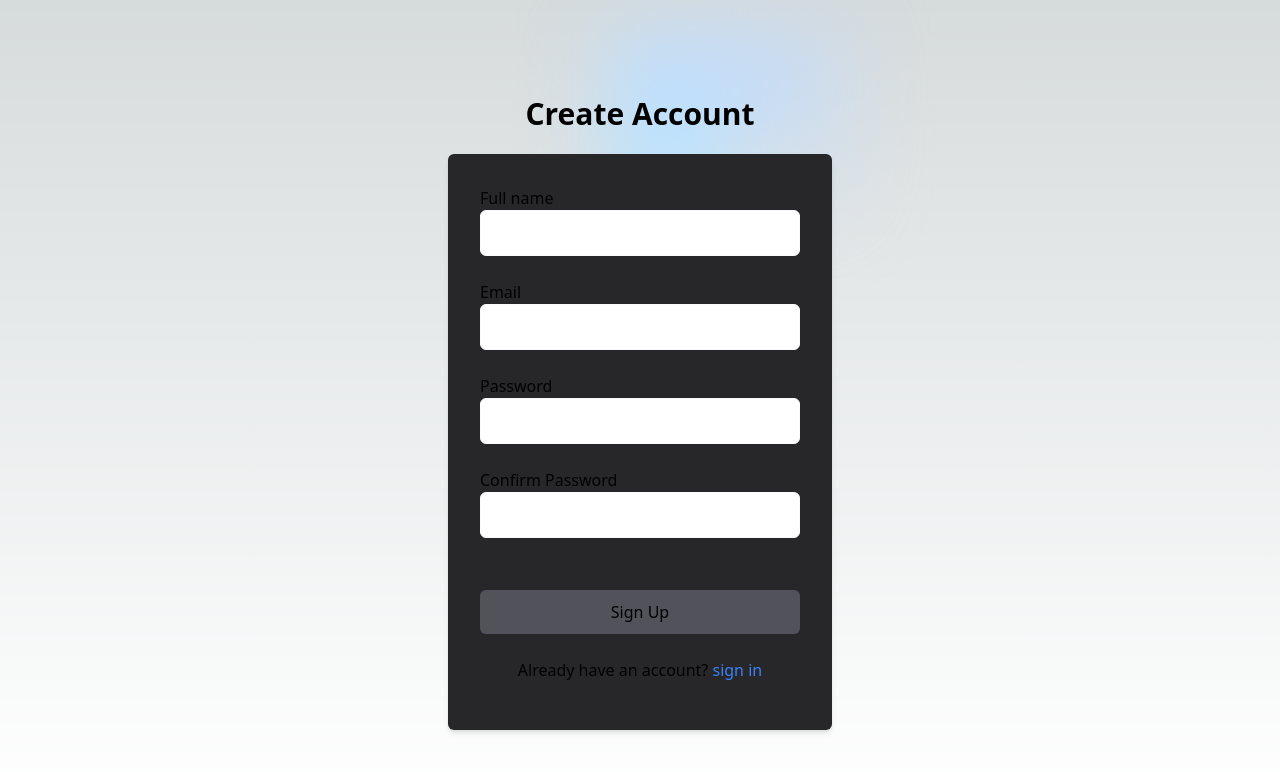
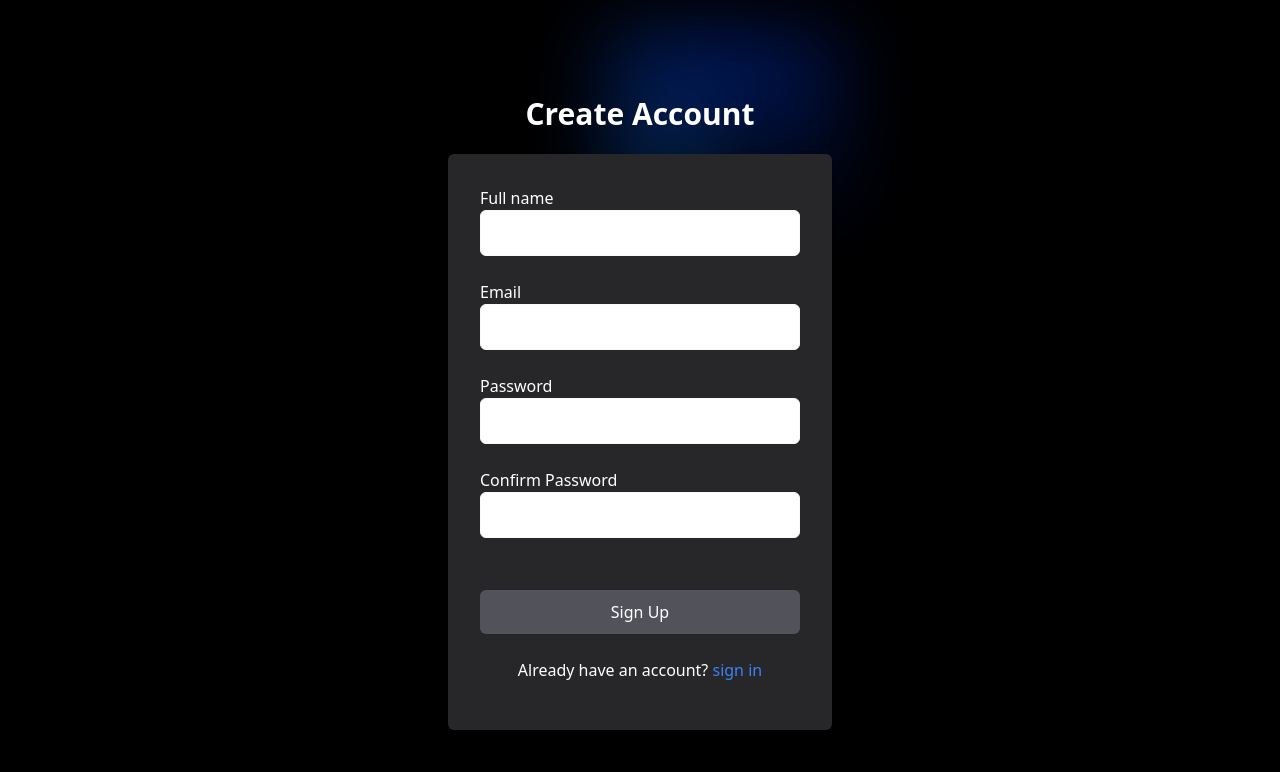
Before and after one commit to okafohenry/task-tracker, a Next.js app: page /signup in a window 1280 px wide. Shown: the top 772 px of the page. Built offline with nearby package versions, Linux system fonts and the light colour scheme.

Commit message:
fixed display  bugs

```diff
--- a/src/app/globals.css
+++ b/src/app/globals.css
@@ -2,10 +2,15 @@
 @tailwind components;
 @tailwind utilities;
 
-:root {
+/* :root {
   --foreground-rgb: 0, 0, 0;
   --background-start-rgb: 214, 219, 220;
   --background-end-rgb: 255, 255, 255;
+} */
+:root {
+  --foreground-rgb: 255, 255, 255;
+  --background-start-rgb: 0, 0, 0;
+  --background-end-rgb: 0, 0, 0;
 }
 
 @media (prefers-color-scheme: dark) {
--- a/src/pages/index.tsx
+++ b/src/pages/index.tsx
@@ -58,7 +58,7 @@ export default function Signin() {
     <main className="flex min-h-screen flex-col items-center justify-between p-24">
 
 
-      <div className="relative flex place-items-center before:absolute before:-translate-x-1/2 before:rounded-full before:bg-gradient-radial before:from-white before:to-transparent before:blur-2xl before:content-[''] after:absolute after:-z-20 after:h-[180px] lg:after:w-[240px] after:translate-x-1/3 after:bg-gradient-conic after:from-sky-200 after:via-blue-200 after:blur-2xl after:content-[''] before:dark:bg-gradient-to-br before:dark:from-transparent before:dark:to-blue-700 before:dark:opacity-10 after:dark:from-sky-900 after:dark:via-[#0141ff] after:dark:opacity-40 before:lg:h-[360px] z-[-1]">
+      <div className="relative flex place-items-center before:absolute before:-translate-x-1/2 before:rounded-full before:content-[''] after:absolute after:-z-20 after:h-[180px] lg:after:w-[240px] after:translate-x-1/3 after:bg-gradient-conic  after:blur-2xl after:content-[''] before:bg-gradient-to-br before:from-transparent before:to-blue-700 before:opacity-10 after:from-sky-900 after:via-[#0141ff] after:opacity-40 before:lg:h-[360px] z-[-1]">
         {/* <Image
           className="relative dark:drop-shadow-[0_0_0.3rem_#ffffff70] dark:invert"
           src="/next.svg"
--- a/src/pages/signup.tsx
+++ b/src/pages/signup.tsx
@@ -66,9 +66,9 @@ export default function Signup() {
     <main className="flex min-h-screen flex-col items-center justify-between p-24">
 
 
-      <div className="relative flex place-items-center before:absolute before:-translate-x-1/2 before:rounded-full before:bg-gradient-radial before:from-white before:to-transparent before:blur-2xl before:content-[''] after:absolute after:-z-20 after:h-[180px] lg:after:w-[240px] after:translate-x-1/3 after:bg-gradient-conic after:from-sky-200 after:via-blue-200 after:blur-2xl after:content-[''] before:dark:bg-gradient-to-br before:dark:from-transparent before:dark:to-blue-700 before:dark:opacity-10 after:dark:from-sky-900 after:dark:via-[#0141ff] after:dark:opacity-40 before:lg:h-[360px] z-[-1]">
+     <div className="relative flex place-items-center before:absolute before:-translate-x-1/2 before:rounded-full before:content-[''] after:absolute after:-z-20 after:h-[180px] lg:after:w-[240px] after:translate-x-1/3 after:bg-gradient-conic  after:blur-2xl after:content-[''] before:bg-gradient-to-br before:from-transparent before:to-blue-700 before:opacity-10 after:from-sky-900 after:via-[#0141ff] after:opacity-40 before:lg:h-[360px] z-[-1]">
         {/* <Image
-          className="relative dark:drop-shadow-[0_0_0.3rem_#ffffff70] dark:invert"
+          className="relative drop-shadow-[0_0_0.3rem_#ffffff70] invert"
           src="/next.svg"
           alt="Next.js Logo"
           width={180}
```
